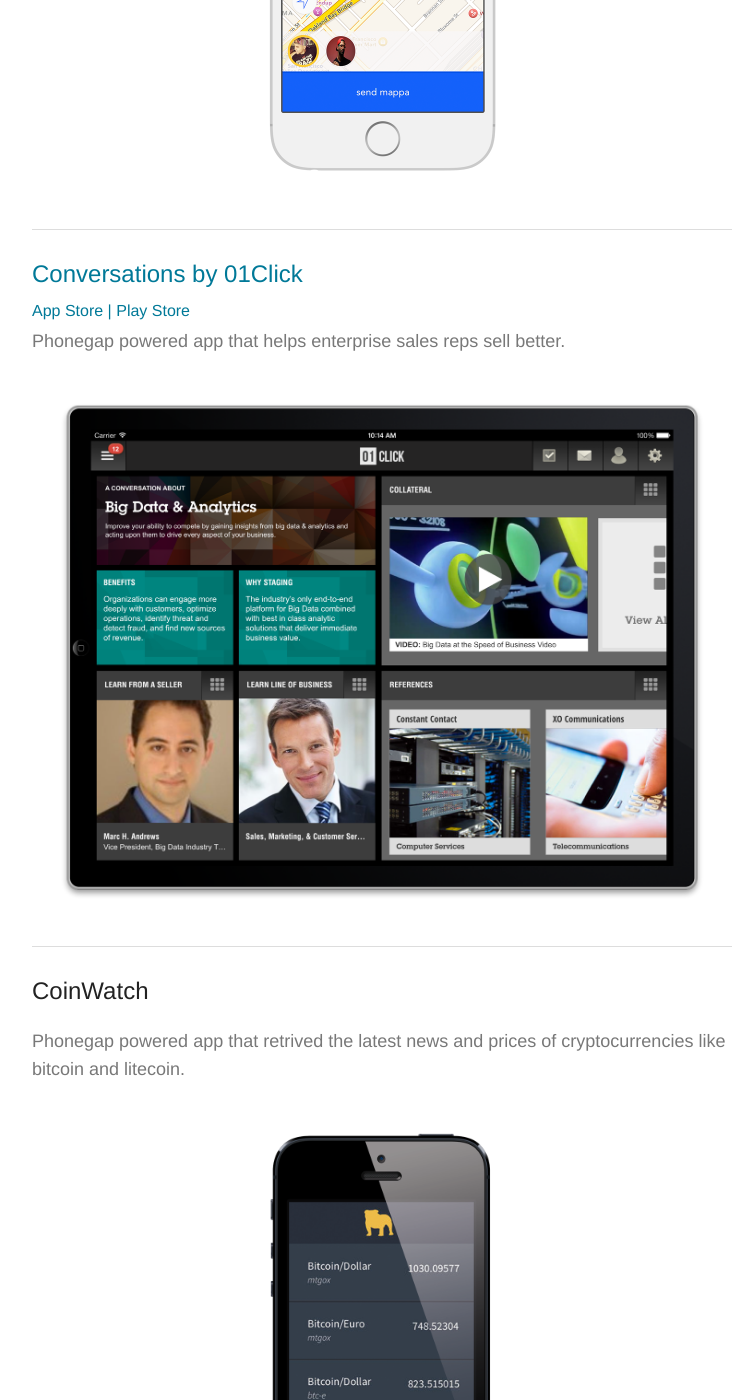
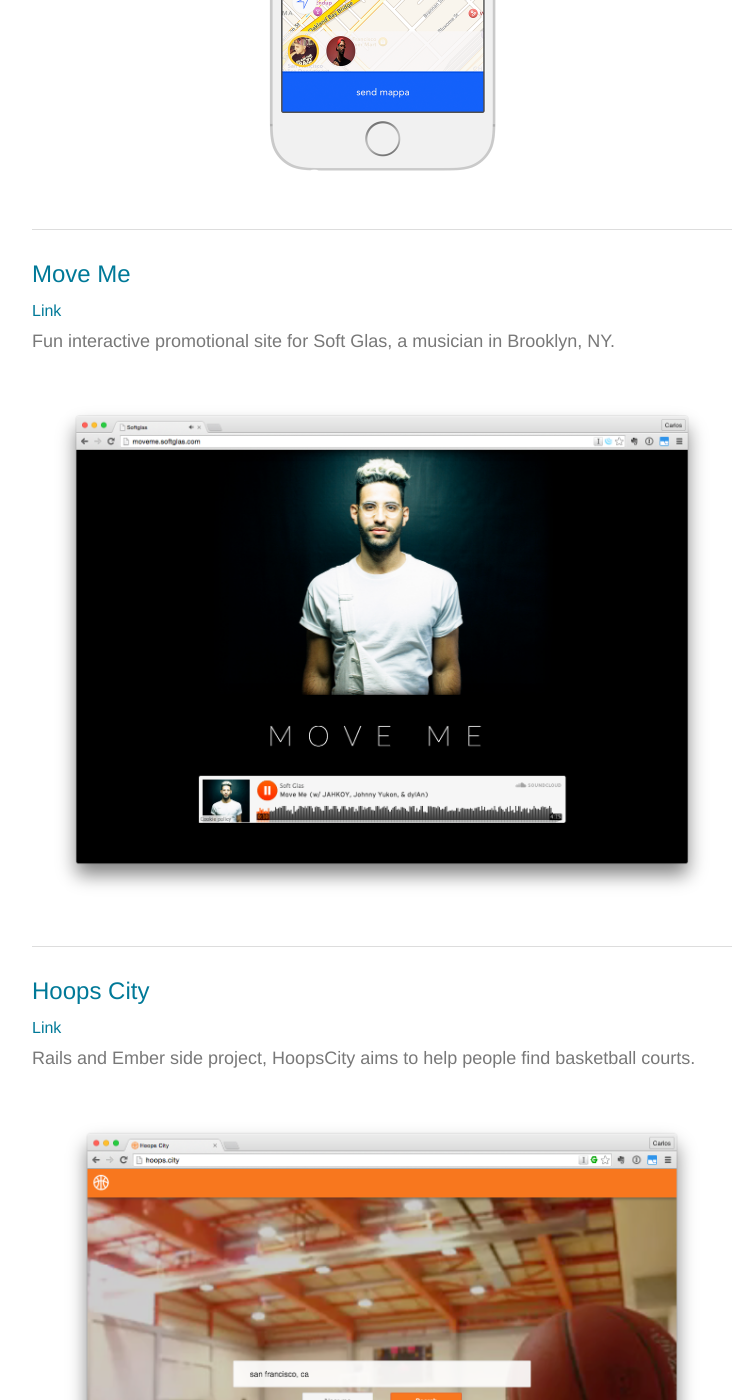
Before and after one commit to carsol/carsol.github.io, a Jekyll site: the page built from work.md, in a window 1280 px wide and 1400 px high, scrolled down 726 px. Shown: the whole window, without its empty margins (258-1014 px from the left). Built offline with Jekyll 4.4.1, drawn with Linux system fonts in a browser that asks for light colours.

Commit message:
updated work page

```diff
--- a/work.md
+++ b/work.md
@@ -11,6 +11,26 @@
 </div>
 Built with Swift, this little app share your location to multiple people for a time period!
 <img class="work-screenshot" src="{{ site.baseurl }}/images/mappa.png">
+
+<hr>
+
+<h2 class="h2-link"><a href="http://moveme.softglas.com/">Move Me</a></h2>
+
+<div class="subheader-links">
+  <a href="http://moveme.softglas.com/">Link</a>
+</div>
+Fun interactive promotional site for Soft Glas, a musician  in Brooklyn, NY.
+<img class="work-screenshot" src="{{ site.baseurl }}/images/move-me.png">
+
+<hr>
+
+<h2 class="h2-link"><a href="http://hoops.city/">Hoops City</a></h2>
+
+<div class="subheader-links">
+  <a href="http://hoops.city/">Link</a>
+</div>
+Rails and Ember side project, HoopsCity aims to help people find basketball courts.
+<img class="work-screenshot" src="{{ site.baseurl }}/images/hoopscity.png">
 
 <hr>
 
```
Also changed, not shown: images/hoopscity.png (added), images/move-me.png (added).
